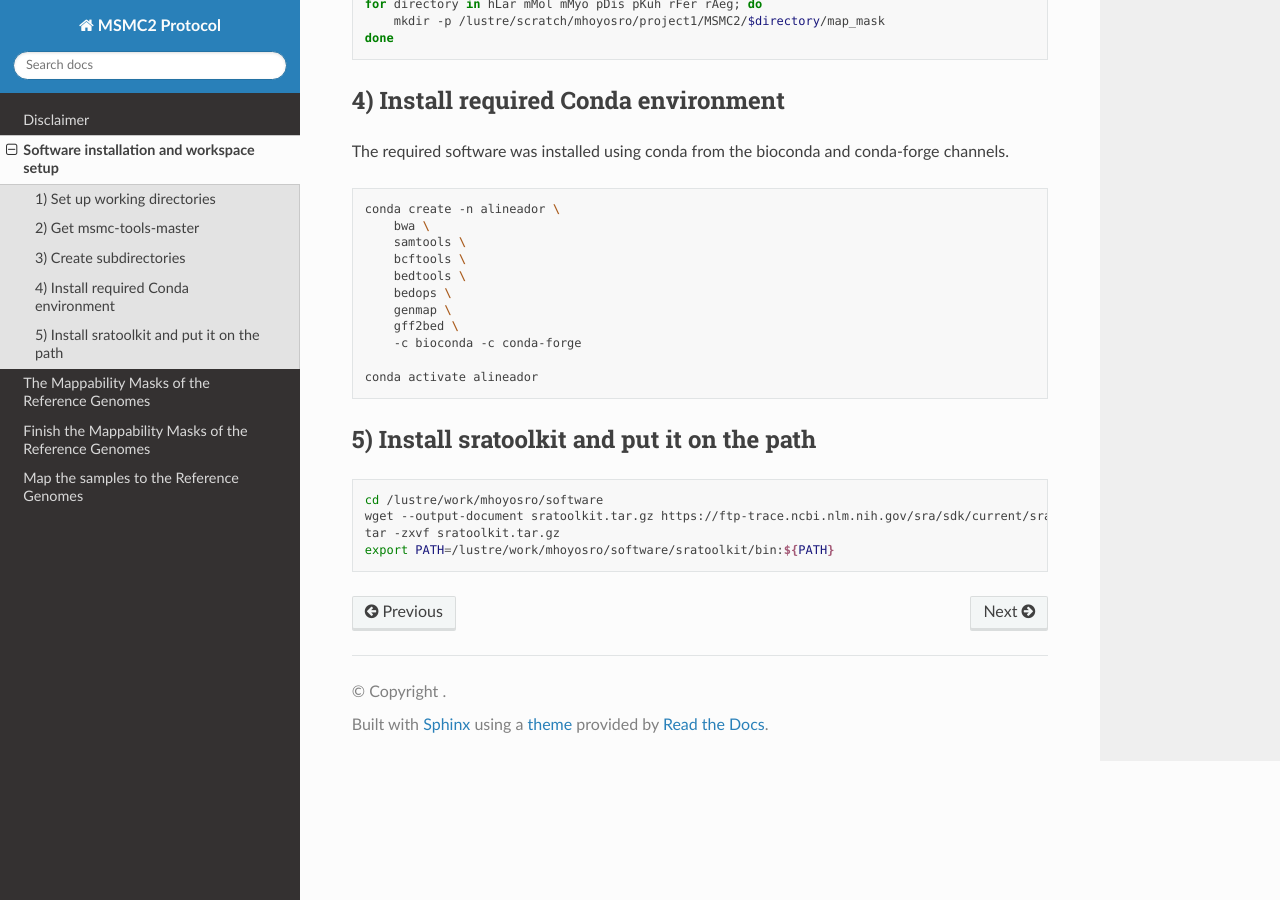
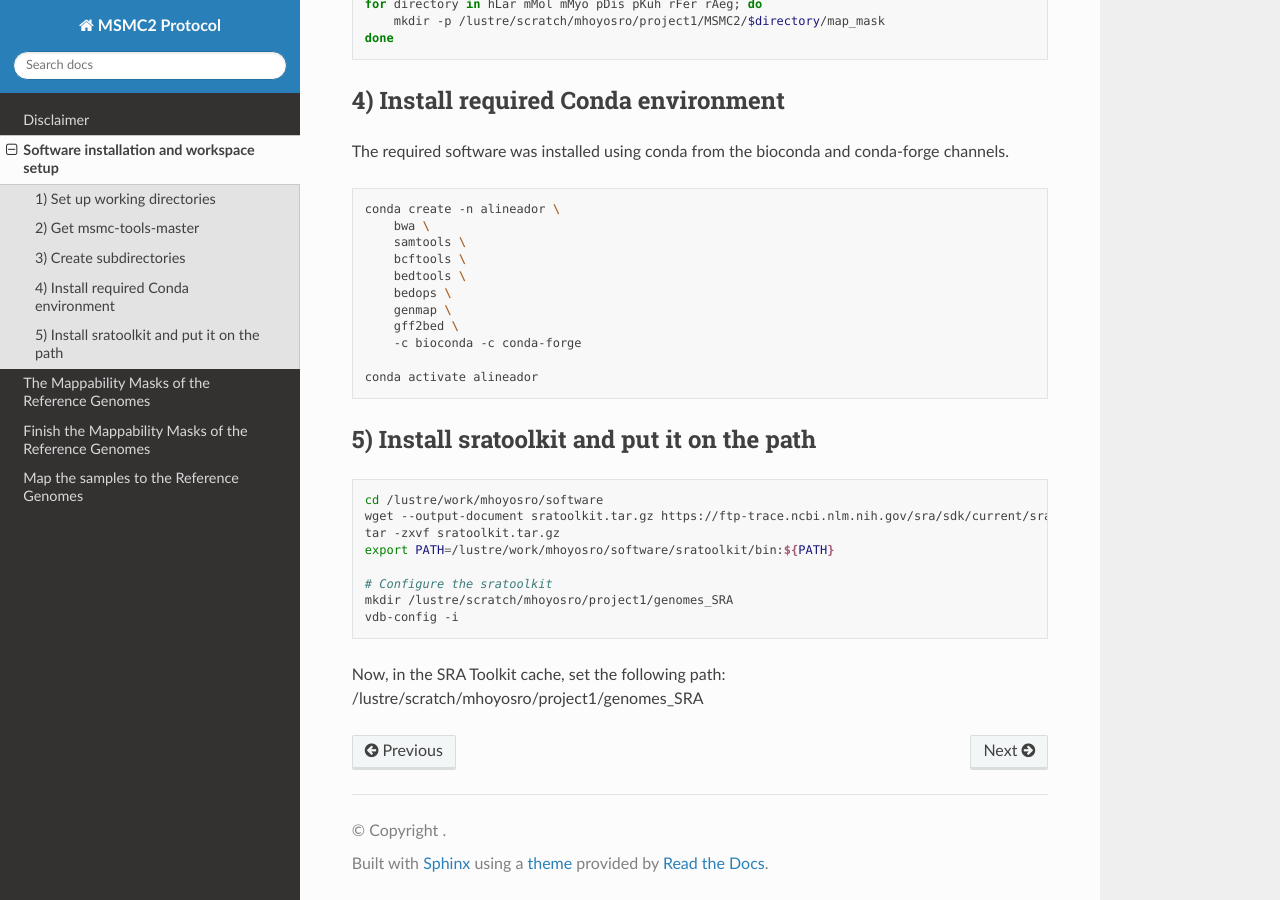
Before and after one commit to hoyosmanuel/MSMC2-Protocol, a Sphinx documentation site: the page built from docs/source/01_Required_Softs.rst, in a window 1280 px wide and 900 px high, scrolled down 646 px. Built offline with Sphinx 7.4.7 and the Read the Docs theme 3.1.0, drawn with Linux system fonts in a browser that asks for light colours.

Commit message:
Update 01_Required_Softs.rst

```diff
--- a/docs/source/01_Required_Softs.rst
+++ b/docs/source/01_Required_Softs.rst
@@ -67,3 +67,8 @@ The required software was installed using conda from the bioconda and conda-forg
    wget --output-document sratoolkit.tar.gz https://ftp-trace.ncbi.nlm.nih.gov/sra/sdk/current/sratoolkit.current-ubuntu64.tar.gz
    tar -zxvf sratoolkit.tar.gz
    export PATH=/lustre/work/mhoyosro/software/sratoolkit/bin:${PATH}
+
+   # Configure the sratoolkit
+   mkdir /lustre/scratch/mhoyosro/project1/genomes_SRA
+   vdb-config -i
+Now, in the SRA Toolkit cache, set the following path: /lustre/scratch/mhoyosro/project1/genomes_SRA
```
